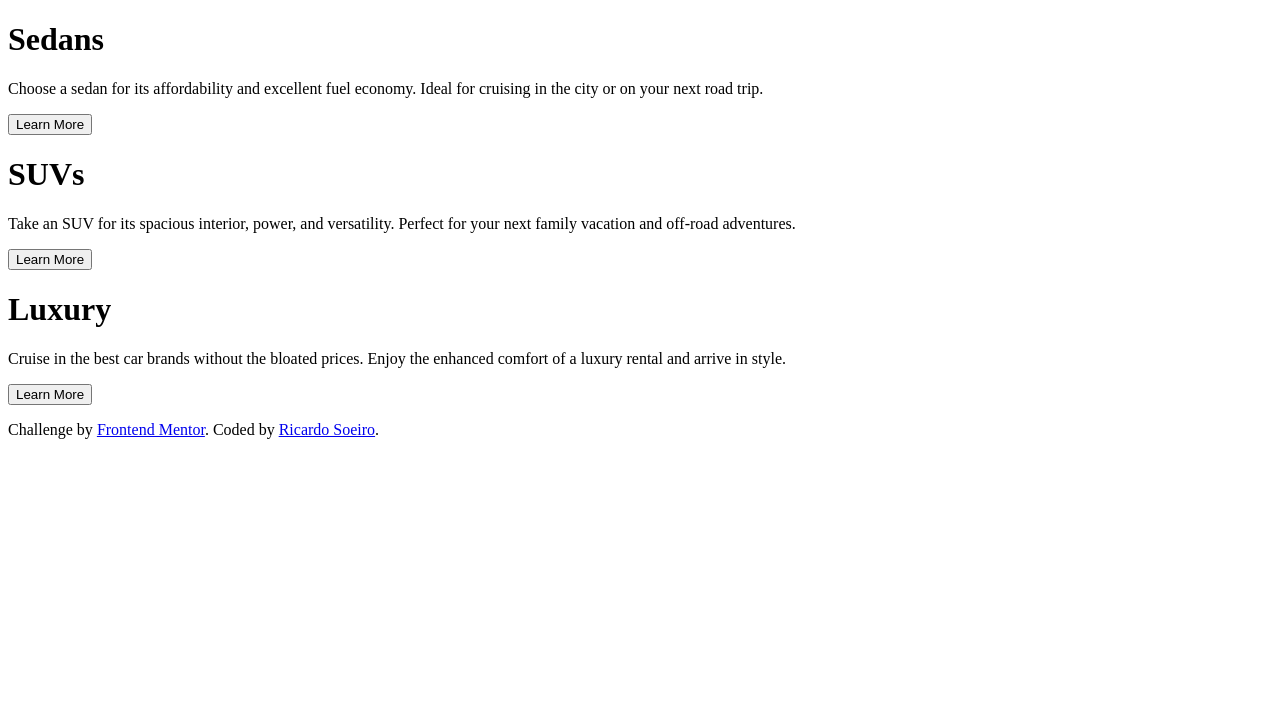
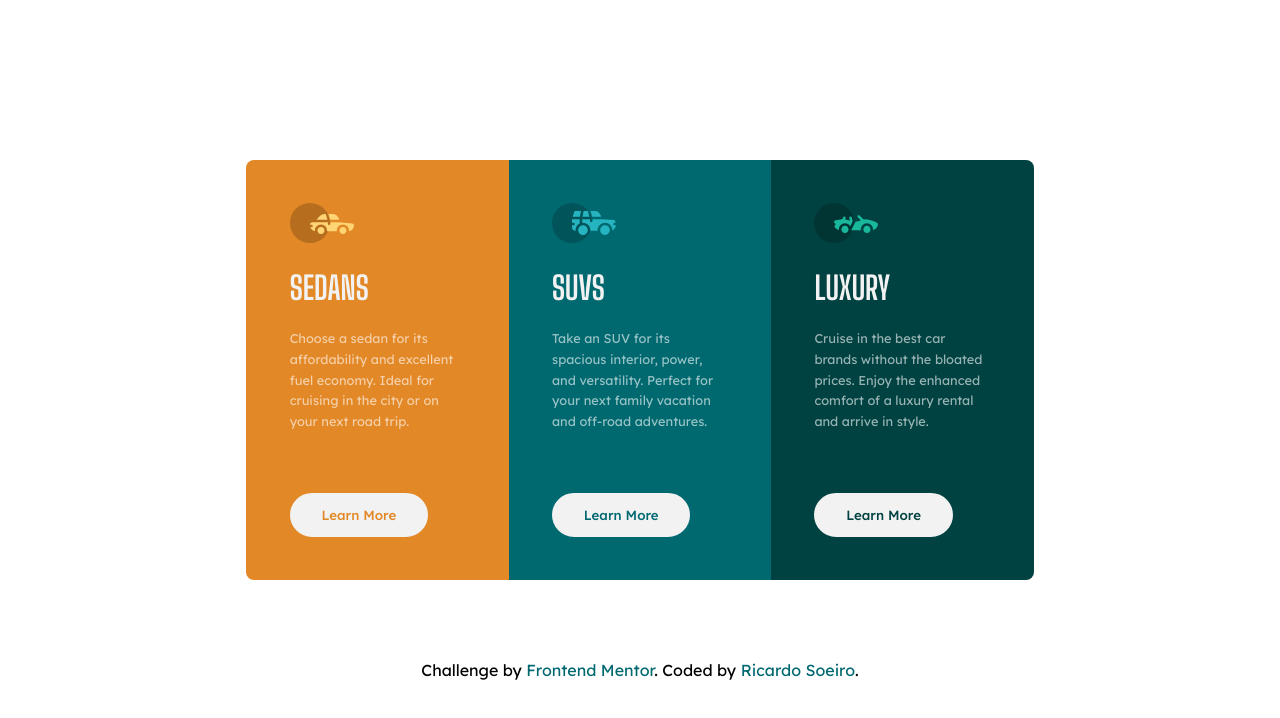
Before and after one commit to Peter-Soeiro/3-column-preview-card-component-main, a website: page index.html in a window 1280 px wide. Drawn offline with Linux system fonts and the light colour scheme.

Commit message:
Add files via upload

```diff
--- a/index.html
+++ b/index.html
@@ -9,34 +9,46 @@
 
     <title>Frontend Mentor | 3-column preview card component</title>
 
-    <link rel="stylesheet" href="css/styles.css" />
+    <link rel="stylesheet" href="css/main.css" />
     <link rel="preconnect" href="https://fonts.gstatic.com" />
-    <link href="https://fonts.googleapis.com/css2?family=Big+Shoulders+Display:wght@700&family=Lexend+Deca&display=swap" rel="stylesheet" />
+    <link
+      href="https://fonts.googleapis.com/css2?family=Big+Shoulders+Display:wght@700&family=Lexend+Deca:wght@400;500;700&display=swap"
+      rel="stylesheet"
+    />
   </head>
   <body>
     <main>
       <div class="card card--left">
+        <div class="img">
+          <img src="images/icon-sedans.svg" alt="" />
+        </div>
         <h1 class="card__title">Sedans</h1>
         <p class="card__description">
           Choose a sedan for its affordability and excellent fuel economy. Ideal for cruising in the city or on your next road trip.
         </p>
-        <button class="btn btn--left btn--active">Learn More</button>
+        <button class="btn btn--left">Learn More</button>
       </div>
 
       <div class="card card--middle">
+        <div class="img">
+          <img src="images/icon-suvs.svg" alt="" />
+        </div>
         <h1 class="card__title">SUVs</h1>
         <p class="card__description">
           Take an SUV for its spacious interior, power, and versatility. Perfect for your next family vacation and off-road adventures.
         </p>
-        <button class="btn btn--middle btn--active">Learn More</button>
+        <button class="btn btn--middle">Learn More</button>
       </div>
 
       <div class="card card--right">
+        <div class="img">
+          <img src="images/icon-luxury.svg" alt="" />
+        </div>
         <h1 class="card__title">Luxury</h1>
         <p class="card__description">
           Cruise in the best car brands without the bloated prices. Enjoy the enhanced comfort of a luxury rental and arrive in style.
         </p>
-        <button class="btn btn--right btn--active">Learn More</button>
+        <button class="btn btn--right">Learn More</button>
       </div>
     </main>
 
--- /dev/null
+++ b/scss/main.scss
@@ -0,0 +1,87 @@
+$color-orange: hsl(31, 77%, 52%);
+$color-blue-light: hsl(184, 100%, 22%);
+$color-blue-dark: hsl(179, 100%, 13%);
+$color-light-gray: hsl(0, 0%, 95%);
+
+body {
+  text-align: center;
+  margin: 10rem 2rem 0;
+}
+
+main {
+  font-size: 0;
+}
+
+.card {
+  font-size: 1rem;
+  display: inline-block;
+  width: 11rem;
+  padding: 2.7rem;
+  text-align: left;
+
+  &--left {
+    background-color: $color-orange;
+    border-radius: 0.5rem 0 0 0.5rem;
+  }
+
+  &--middle {
+    background-color: $color-blue-light;
+  }
+
+  &--right {
+    background-color: $color-blue-dark;
+    border-radius: 0 0.5rem 0.5rem 0;
+  }
+
+  &__title {
+    color: $color-light-gray;
+    font-family: "Big Shoulders Display", cursive;
+    text-transform: uppercase;
+  }
+
+  &__description {
+    color: hsla(0, 0%, 100%, 0.75);
+    padding-bottom: 3rem;
+    font-family: "Lexend Deca", sans-serif;
+    opacity: 0.8;
+    font-size: 0.8rem;
+    line-height: 1.3rem;
+  }
+}
+
+.btn {
+  padding: 0.7rem 1.8rem;
+  border-radius: 10rem;
+  font-family: "Lexend Deca", sans-serif;
+  background-color: $color-light-gray;
+  border: solid $color-light-gray;
+  font-weight: 500;
+
+  &--left {
+    color: $color-orange;
+  }
+
+  &--middle {
+    color: $color-blue-light;
+  }
+
+  &--right {
+    color: $color-blue-dark;
+  }
+}
+
+.btn:active {
+  background-color: rgba(255, 255, 255, 0);
+  color: $color-light-gray;
+  transition: all 0.1s ease-out;
+}
+
+footer {
+  margin-top: 10vh;
+  font-family: "Lexend Deca", sans-serif;
+
+  .links {
+    text-decoration: none;
+    color: $color-blue-light;
+  }
+}
```
Also changed, not shown: package.json (added, +15 -0 lines), css/main.css (added), 2 other files.
